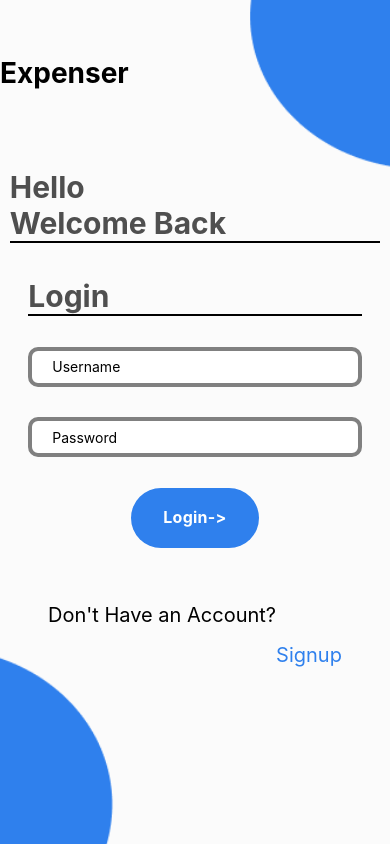
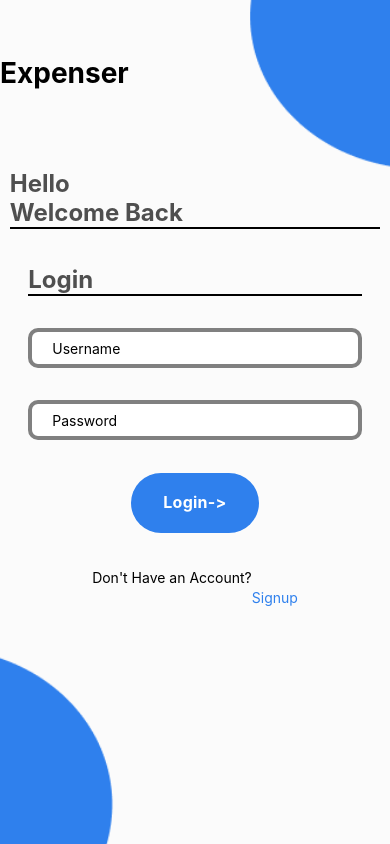
Before and after one commit to Adityaraj-singh/Expenser, a React Native app: screen / in a window 390 px wide. Built offline with nearby package versions, Linux system fonts and the light colour scheme.

Commit message:
installing react-navigation

```diff
--- a/App.js
+++ b/App.js
@@ -4,6 +4,7 @@ import { backgroundColor, borderBottomColor } from 'react-native/Libraries/Compo
 import { useState } from 'react';
 import Login from './Authenticate/Login';
 import Signup from './Authenticate/Signup';
+
 export default function App() {
 
    const [signup,Setsignup]=useState(false)
--- a/Authenticate/Login.js
+++ b/Authenticate/Login.js
@@ -35,7 +35,7 @@ const  stylesheet=StyleSheet.create({
         color:'#4F4F4F',
         width:'100%',
         alignSelf:'flex-start',
-        fontSize:30,
+        fontSize:24,
         fontWeight:'bold',
 
     },
@@ -43,7 +43,7 @@ const  stylesheet=StyleSheet.create({
         color:'#4F4F4F',
         width:'100%',
         alignSelf:'flex-start',
-        fontSize:30,
+        fontSize:24,
         fontWeight:'bold',
         borderBottomColor:'black',
         borderBottomWidth:2
@@ -52,7 +52,7 @@ const  stylesheet=StyleSheet.create({
         color:'#4F4F4F',
         width:'100%',
         alignSelf:'flex-start',
-        fontSize:30,
+        fontSize:24,
         fontWeight:'bold',
         borderBottomColor:'black',
         borderBottomWidth:2
@@ -84,7 +84,10 @@ const  stylesheet=StyleSheet.create({
     borderWidth:4,
     paddingLeft:20,
     borderColor:'gray',
-    borderRadius:10
+    borderRadius:10,
+    shadowColor:'blue',
+
+
 
 }
 ,
@@ -116,17 +119,18 @@ button: {
 signupdirect_text:{
 position:'relative',
 alignSelf:'center',
-bottom:-60,
+bottom:-40,
 color:'black',
-fontSize:20
+fontSize:14
 },
 inner_signup_direct:{
     position:'relative',
     alignSelf:'center',
-    bottom:-40,
+    bottom:-20,
     color:'#2F80ED',
-    fontSize:20
+    fontSize:14
     }
 })
 
+
 export default Login
--- a/Authenticate/Signup.js
+++ b/Authenticate/Signup.js
@@ -37,7 +37,7 @@ const  stylesheet=StyleSheet.create({
         color:'#4F4F4F',
         width:'100%',
         alignSelf:'flex-start',
-        fontSize:30,
+        fontSize:24,
         fontWeight:'bold',
 
     },
@@ -45,7 +45,7 @@ const  stylesheet=StyleSheet.create({
         color:'#4F4F4F',
         width:'100%',
         alignSelf:'flex-start',
-        fontSize:30,
+        fontSize:24,
         fontWeight:'bold',
         borderBottomColor:'black',
         borderBottomWidth:2
@@ -54,7 +54,7 @@ const  stylesheet=StyleSheet.create({
         color:'#4F4F4F',
         width:'100%',
         alignSelf:'flex-start',
-        fontSize:30,
+        fontSize:24,
         fontWeight:'bold',
         borderBottomColor:'black',
         borderBottomWidth:2
@@ -122,15 +122,15 @@ signupdirect_text:{
     alignSelf:'center',
     bottom:-40,
     color:'black',
-    fontSize:20
+    fontSize:14
 },
 
 inner_text_color:{
     position:'relative',
     alignSelf:'center',
-    bottom:-60,
+    bottom:-40,
     color:'#2F80ED',
-    fontSize:20
+    fontSize:14
 }
 
 })
--- a/package.json
+++ b/package.json
@@ -10,12 +10,15 @@
     "eject": "expo eject"
   },
   "dependencies": {
+    "@react-native-community/masked-view": "^0.1.11",
     "expo": "~44.0.0",
     "expo-status-bar": "~1.2.0",
     "react": "17.0.1",
     "react-dom": "17.0.1",
     "react-native": "0.64.3",
-    "react-native-web": "0.17.1"
+    "react-native-safe-area-context": "^3.4.1",
+    "react-native-web": "0.17.1",
+    "react-navigation-stack": "^2.10.4"
   },
   "devDependencies": {
     "@babel/core": "^7.12.9"
```
Also changed, not shown: 1 other file (tests, documents, lock files or other folders).
